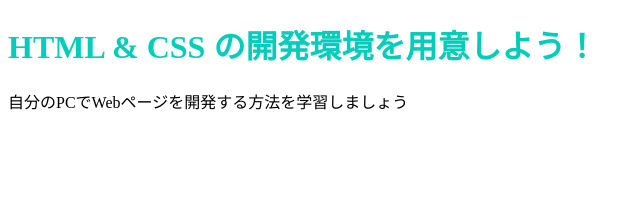
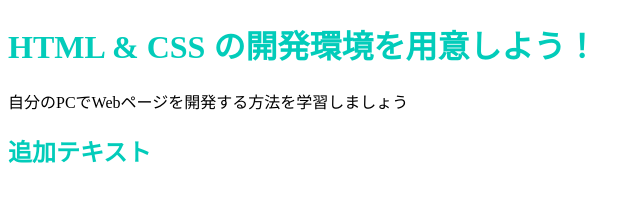
Before and after one commit to amouB3/riva02, a plain HTML site: page index.html in a window 1280 px wide. Shown: the whole page, without its empty margins (0-640 px from the left). Drawn offline with Linux system fonts and the light colour scheme.

Commit message:
Update index.html

```diff
--- a/index.html
+++ b/index.html
@@ -8,5 +8,6 @@
   <body>
     <h1 class="title">HTML & CSS の開発環境を用意しよう！</h1>
     <p>自分のPCでWebページを開発する方法を学習しましょう</p>
+    <h2 class="title">追加テキスト</h2>
   </body>
 </html>
```
